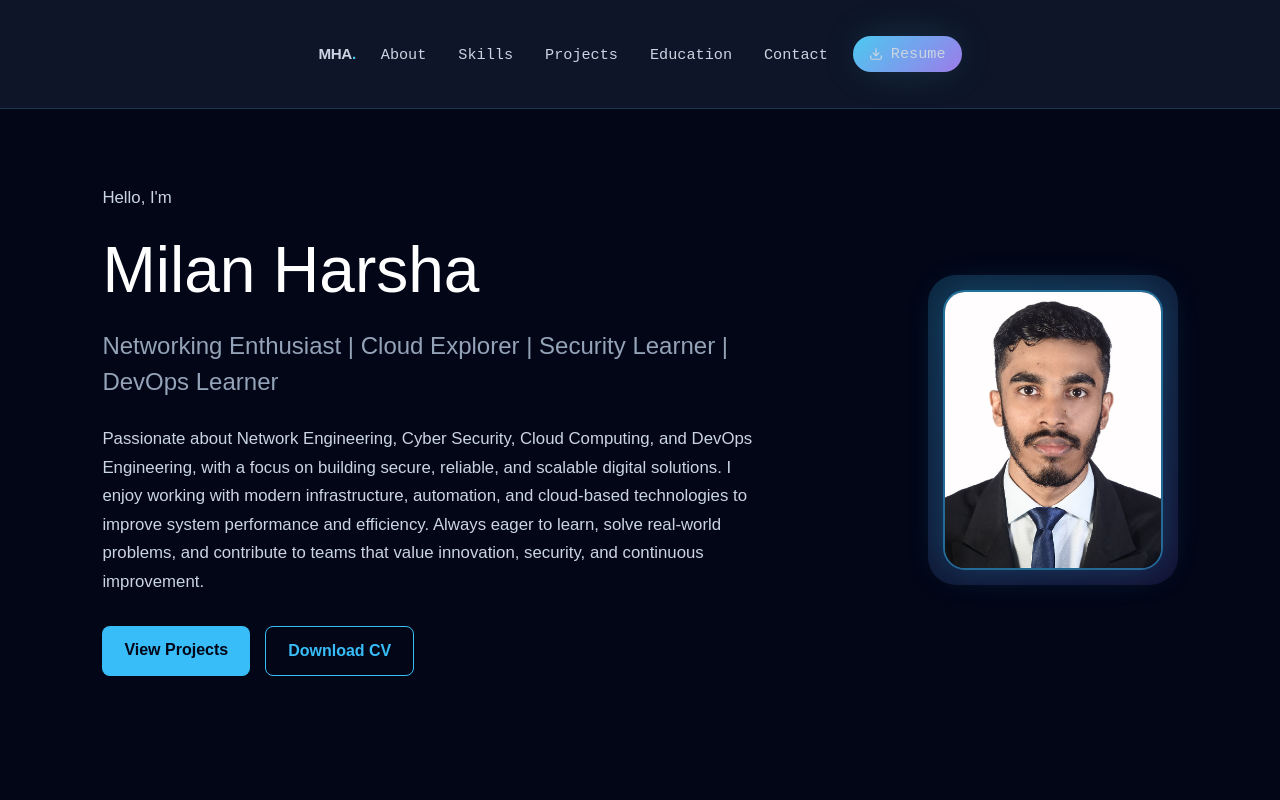
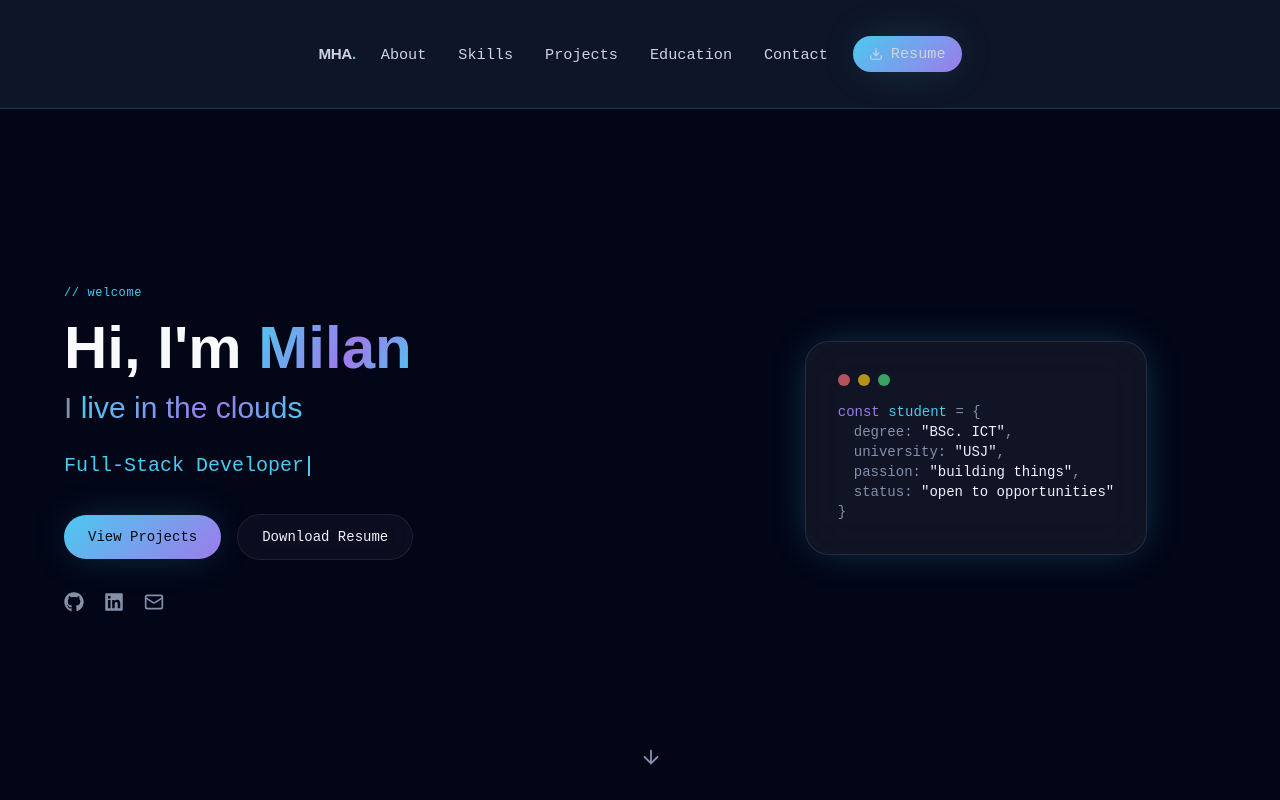
Before and after one commit to MilanAlgama/Portfolio, a React (Vite) app: page / in a window 1280 px wide. Shown: the top 800 px of the page. Built offline with nearby package versions, Linux system fonts and the light colour scheme.

Commit message:
Modify : Hero.jsx

```diff
--- a/src/components/Hero.jsx
+++ b/src/components/Hero.jsx
@@ -1,35 +1,157 @@
-import profileImage from '../assets/photo.jpg';
-function Hero() {
+import { useEffect, useState } from "react";
+import { motion } from "framer-motion";
+import { ArrowDown, Mail } from "lucide-react";
+import { FaGithub, FaLinkedin } from "react-icons/fa";
+import { profile } from "../data/profile";
+
+function useTypewriter(words, speed = 70, pause = 1600) {
+  const [text, setText] = useState("");
+  const [index, setIndex] = useState(0);
+  const [deleting, setDeleting] = useState(false);
+
+  useEffect(() => {
+    const current = words[index % words.length];
+    let timeout;
+
+    if (!deleting && text.length < current.length) {
+      timeout = setTimeout(
+        () => setText(current.slice(0, text.length + 1)),
+        speed
+      );
+    } else if (!deleting && text.length === current.length) {
+      timeout = setTimeout(() => setDeleting(true), pause);
+    } else if (deleting && text.length > 0) {
+      timeout = setTimeout(
+        () => setText(current.slice(0, text.length - 1)),
+        speed / 2
+      );
+    } else if (deleting && text.length === 0) {
+      timeout = setTimeout(() => {
+        setDeleting(false);
+        setIndex((i) => i + 1);
+      }, 0);
+    }
+    return () => clearTimeout(timeout);
+  }, [text, deleting, index, words, speed, pause]);
+
+  return text;
+}
+
+export default function Hero() {
+  const typed = useTypewriter(profile.roles);
+
   return (
-    <section id="home" className="section hero">
-        <div className="hero-content">
-            <div className="hero-text-box">
-            <p className="intro">Hello, I'm</p>
+    <section
+      id="home"
+      className="hero-section"
+    >
+      <div className="hero-grid">
+        <motion.div
+          initial={{ opacity: 0, y: 24 }}
+          animate={{ opacity: 1, y: 0 }}
+          transition={{ duration: 0.7, ease: "easeOut" }}
+        >
+          <p className="hero-eyebrow">// welcome</p>
+          <h1 className="hero-title">
+            Hi, I'm{" "}
+            <span className="text-gradient">{profile.name.split(" ")[0]}</span>
+          </h1>
+          <p className="hero-tagline">
+            I <span className="text-gradient">{profile.tagline.toLowerCase()}</span>
+          </p>
 
-            <h1>Milan Harsha</h1>
+          <div className="typewriter-line">
+            <span>{typed}</span>
+            <span className="typewriter-cursor" />
+          </div>
 
-            <h3>Networking Enthusiast | Cloud Explorer | Security Learner | DevOps Learner</h3>
+          <div className="hero-actions">
+            <a
+              href="#projects"
+              className="primary-button"
+            >
+              View Projects
+            </a>
+            <a
+              href={profile.resumeUrl}
+              download
+              className="secondary-button"
+            >
+              Download Resume
+            </a>
+          </div>
 
-            <p className="hero-text">
-                Passionate about Network Engineering, Cyber Security, Cloud Computing, and DevOps Engineering, with a focus on building secure, reliable, and scalable digital solutions.
-                I enjoy working with modern infrastructure, automation, and cloud-based technologies to improve system performance and efficiency.
-                Always eager to learn, solve real-world problems, and contribute to teams that value innovation, security, and continuous improvement.
+          <div className="social-links">
+            <a
+              href={profile.github}
+              target="_blank"
+              rel="noreferrer"
+              aria-label="GitHub"
+              className="social-link"
+            >
+              <FaGithub size={20} />
+            </a>
+            <a
+              href={profile.linkedin}
+              target="_blank"
+              rel="noreferrer"
+              aria-label="LinkedIn"
+              className="social-link"
+            >
+              <FaLinkedin size={20} />
+            </a>
+            <a
+              href={`mailto:${profile.email}`}
+              aria-label="Email"
+              className="social-link"
+            >
+              <Mail size={20} />
+            </a>
+          </div>
+        </motion.div>
+
+        <motion.div
+          initial={{ opacity: 0, scale: 0.9 }}
+          animate={{ opacity: 1, scale: 1 }}
+          transition={{ duration: 0.8, delay: 0.2 }}
+          className="code-card-wrap"
+        >
+          <div className="code-card">
+            <div className="window-dots">
+              <span className="red-dot" />
+              <span className="yellow-dot" />
+              <span className="green-dot" />
+            </div>
+            <p>
+              <span className="text-aurora">const</span>{" "}
+              <span className="text-sky">student</span> = {"{"}
             </p>
+            <p className="code-indent">
+              degree: <span className="text-ink">"BSc. ICT"</span>,
+            </p>
+            <p className="code-indent">
+              university: <span className="text-ink">"USJ"</span>,
+            </p>
+            <p className="code-indent">
+              passion: <span className="text-ink">"building things"</span>,
+            </p>
+            <p className="code-indent">
+              status: <span className="text-ink">"open to opportunities"</span>
+            </p>
+            <p>{"}"}</p>
+          </div>
+        </motion.div>
+      </div>
 
-            <div className="hero-buttons">
-                <a href="#projects" className="btn primary">View Projects</a>
-                <a href="#pipeline" className="btn secondary">Download CV</a>
-            </div>
-        </div>
-
-        <div className="hero-image-box">
-          <img src={profileImage} alt="Milan Harsha" className="profile-img" />
-        </div>
-        </div>
-
-
+      <motion.a
+        href="#about"
+        aria-label="Scroll to about section"
+        className="scroll-cue"
+        animate={{ y: [0, 8, 0] }}
+        transition={{ duration: 1.8, repeat: Infinity, ease: "easeInOut" }}
+      >
+        <ArrowDown size={22} />
+      </motion.a>
     </section>
   );
 }
-
-export default Hero;
```
